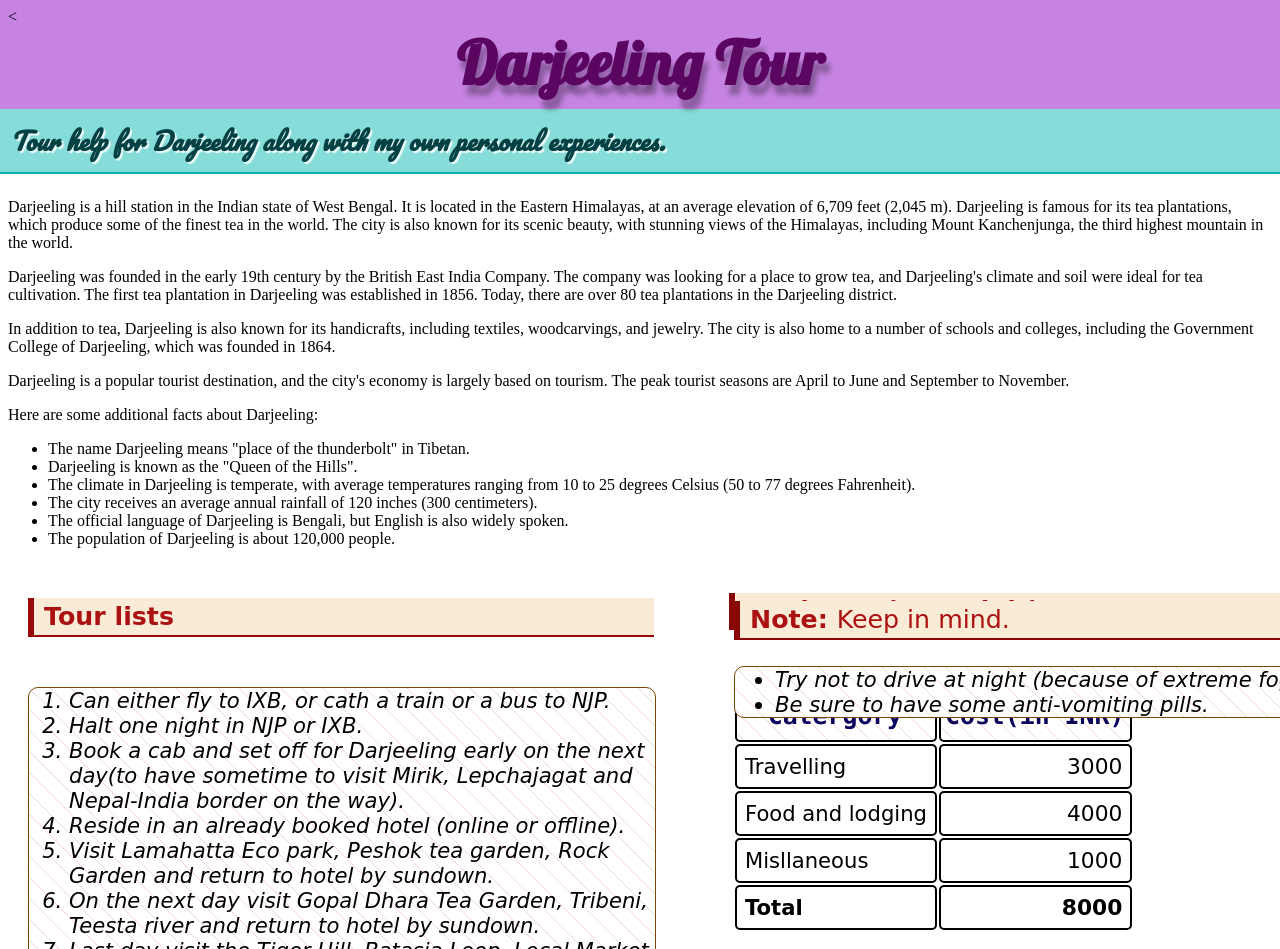
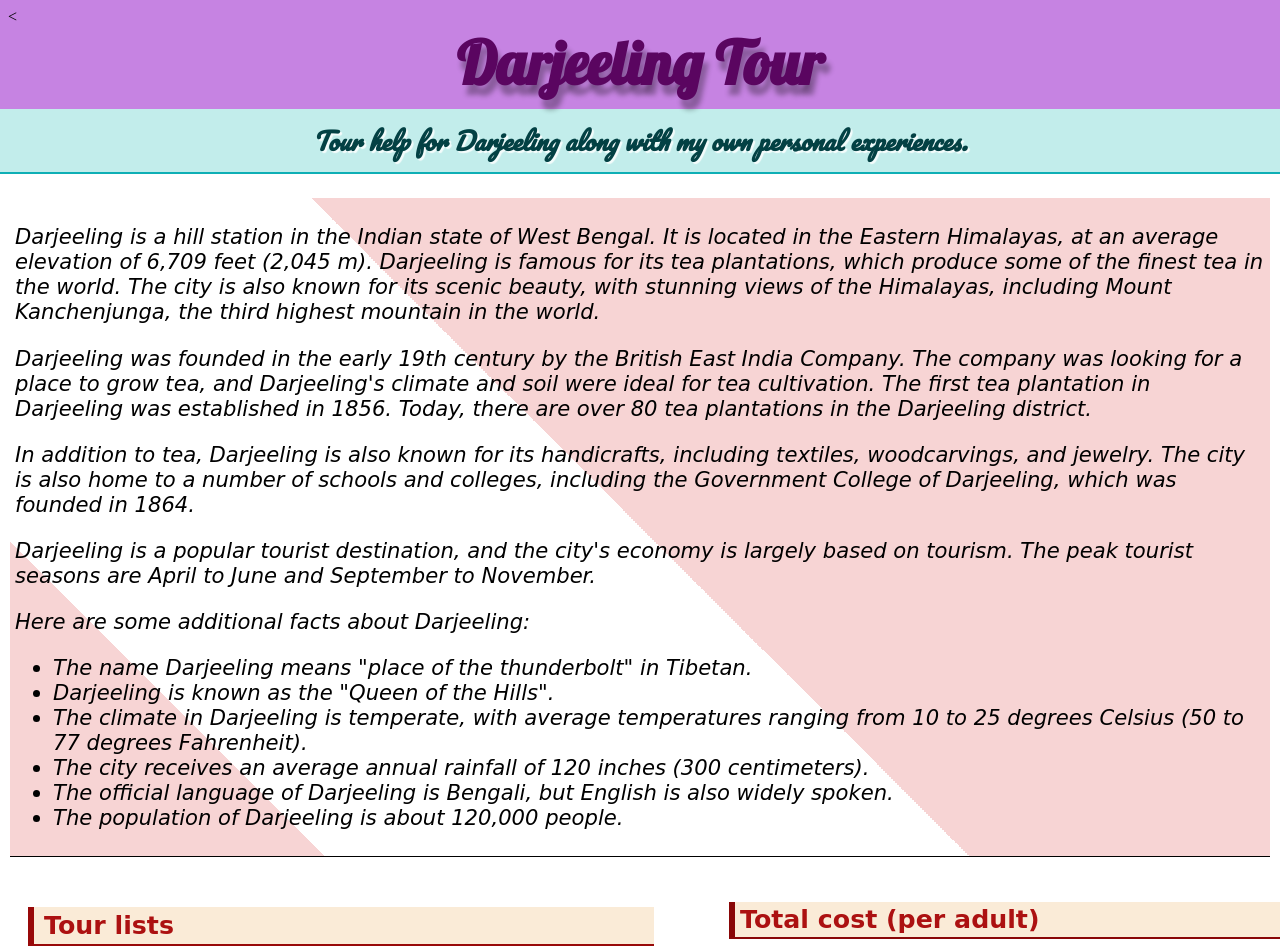
Before and after one commit to vyze-lab/TourHelp, a plain HTML site: page index.html in a window 1280 px wide. Shown: the top 949 px of the page. Drawn offline with Linux system fonts and the light colour scheme.

Commit message:
Update hello.css

```diff
--- a/hello.css
+++ b/hello.css
@@ -18,7 +18,7 @@
     border : 1px solid rgb(124, 72, 3);
     border-radius: 10px;
     font-style: oblique;
-    background-image: linear-gradient(45deg, #f7d4d4 2.38%, white 2.38%, white 50%, #f7d4d4 50%, #f7d4d4 52.38%, white 52.38%, white 100%);
+    /* background-image: linear-gradient(45deg, #f7d4d4 92.38%, white 2.38%, white 50%, #f7d4d4 90%, #f7d4d4 92.38%, white 52.38%, white 10%); */
     background-size: 21.00px 21.00px;
     width :1600px;
     font-size: 132%;
@@ -34,7 +34,8 @@
     margin-right: 20px;
     margin-top: -28px;
     /* transition-property: ; */
-    background-image: linear-gradient(45deg, #f7d4d4 2.38%, white 2.38%, white 50%, #f7d4d4 50%, #f7d4d4 52.38%, white 52.38%, white 100%);
+    background-color:#fcf0f0;
+    /* background-image: linear-gradient(45deg, #f7d4d4 2.38%, white 2.38%, white 50%, #f7d4d4 50%, #f7d4d4 52.38%, white 52.38%, white 100%); */
     background-size: 21.00px 21.00px;
     width: 1230px;
     display: flex;
@@ -46,7 +47,8 @@
     border : 1px solid rgb(124, 72, 3);
     border-radius: 8px;
     margin: 20px;
-    background-image: linear-gradient(45deg, #f7d4d4 2.38%, white 2.38%, white 50%, #f7d4d4 50%, #f7d4d4 52.38%, white 52.38%, white 100%);
+    background-color:#f7ebeb;
+    /* background-image: linear-gradient(45deg, #f7d4d4 2.38%, white 2.38%, white 50%, #f7d4d4 50%, #f7d4d4 52.38%, white 52.38%, white 100%); */
     background-size: 21.00px 21.00px;
     font-size: 22px;
     padding: 7px;
@@ -84,7 +86,7 @@
     z-index: 12;
     color :rgb(3, 65, 68);
     text-shadow: 2px 2px 1px #ffffffd1;
-    background-color:#86dcd8;
+    background-color:#c2edeb;
     font-family: 'Pacifico', cursive;
     /* border-top: 8px solid #078982; */
     border-bottom: 2px solid rgb(14 175 181);
@@ -102,10 +104,12 @@
     display: block;
     /* position: relative; */
     box-sizing: border-box;
+    text-align: center;
 }
 .theadbg{color: rgb(12, 5, 93);
     font-size: large;
-    background-image: linear-gradient(45deg, #f7d4d4 2.38%, white 2.38%, white 50%, #f7d4d4 50%, #f7d4d4 52.38%, white 52.38%, white 100%);
+    background-color:#f8e4e4;
+    /* background-image: linear-gradient(45deg, #f7d4d4 2.38%, white 2.38%, white 50%, #f7d4d4 50%, #f7d4d4 52.38%, white 52.38%, white 100%); */
     background-size: 21.00px 21.00px;
 }
 #note{
@@ -176,10 +180,11 @@
     float: left;
     width: 580px;
     padding-right: 6px;
-    border : 1px solid rgb(124, 72, 3);
+    border: 1px solid rgb(172, 17, 17);
     border-radius: 10px;
     font-style: oblique;
-    background-image: linear-gradient(45deg, #f7d4d4 2.38%, white 2.38%, white 50%, #f7d4d4 50%, #f7d4d4 52.38%, white 52.38%, white 100%);
+    background-color:#f8eaea;
+    /* background-image: linear-gradient(45deg, #f7d4d4 50.38%, white 46.38%, white 50%, #f7d4d4 50%, #f7d4d4 80.38%, white 52.38%, white 10%); */
     background-size: 21.00px 21.00px;
     font-size: 132%;
     font-family: 'Brush Script MT', cursive;
@@ -216,16 +221,18 @@
     float: left;
     margin-left: -126px;
     position: absolute;
-    left: 860px;
-    top: 576px;
+    left: 854px;
+    top: 1280px;
 
 }
 #impnote{
     font-style: oblique;
-    background-image: linear-gradient(45deg, #f7d4d4 2.38%, white 2.38%, white 50%, #f7d4d4 50%, #f7d4d4 52.38%, white 52.38%, white 100%);
+    background-color:#faeded;
+    /* background-image: linear-gradient(45deg, #f7d4d4 2.38%, white 2.38%, white 50%, #f7d4d4 50%, #f7d4d4 52.38%, white 52.38%, white 100%); */
     background-size: 21.00px 21.00px;
     width: 570px;
     margin-left: auto;
+    border-bottom: 1px solid #9b0e0e;
 }
 #faceb:hover{
     background-color: white;
@@ -233,3 +240,18 @@
 a:hover{
     background-color: black;
 }
+.desc{
+    font-size: 132%;
+    /* color: #9b0e0e; */
+    font-style: oblique;
+    font-family: cursive;
+    /* border-top: 1px solid black; */
+    border-bottom: 1px ridge black;
+    margin:2px;
+    padding: 5px;
+    text-align: left;
+    background-image: linear-gradient(45deg, #f7d4d4 16.38%, white 2.38%, white 50%, #f7d4d4 40%, #f7d4d4 100%, white 52.38%, white 10%);
+}
+.desclist{
+    margin-left: -2px;
+}
```
